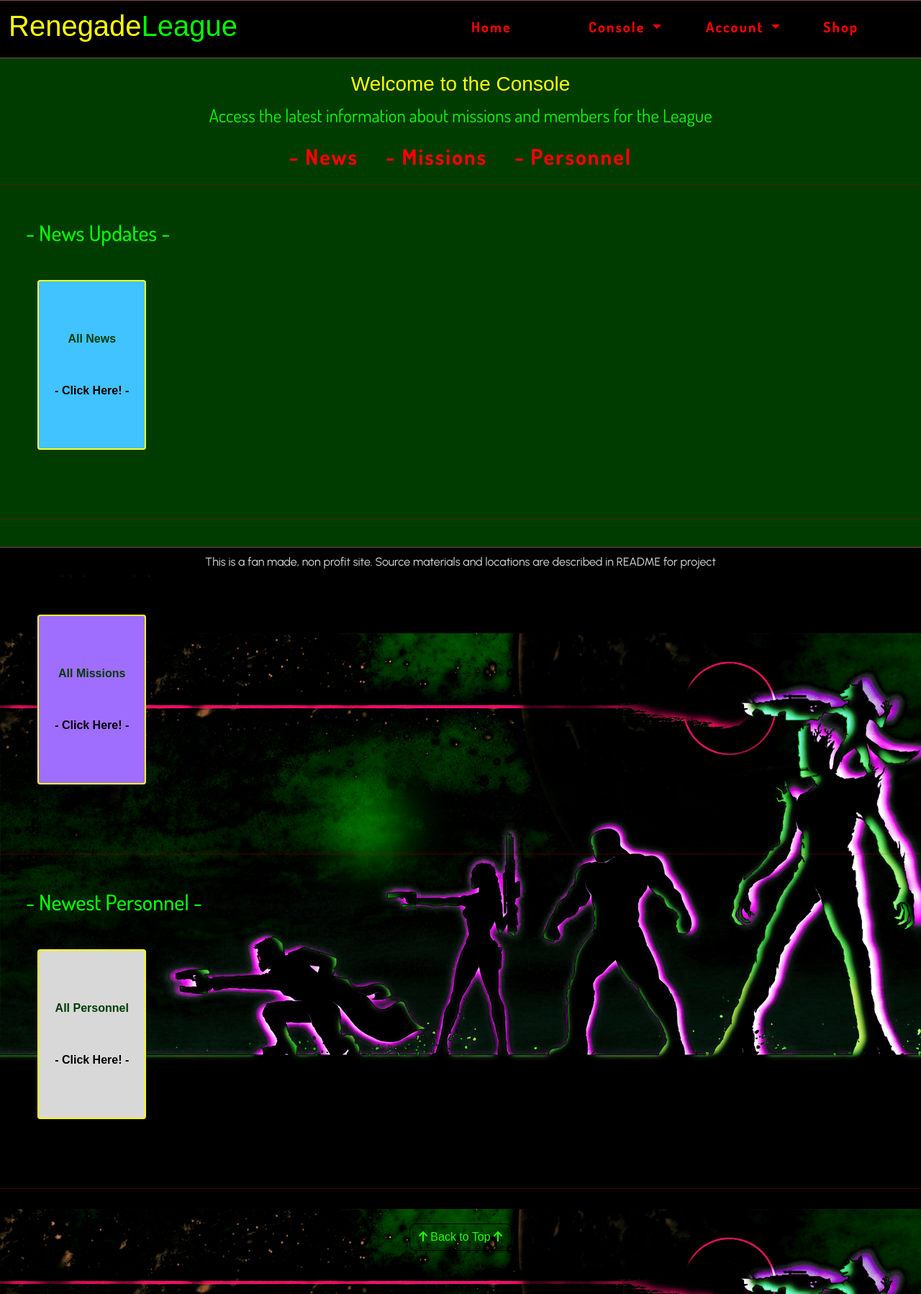
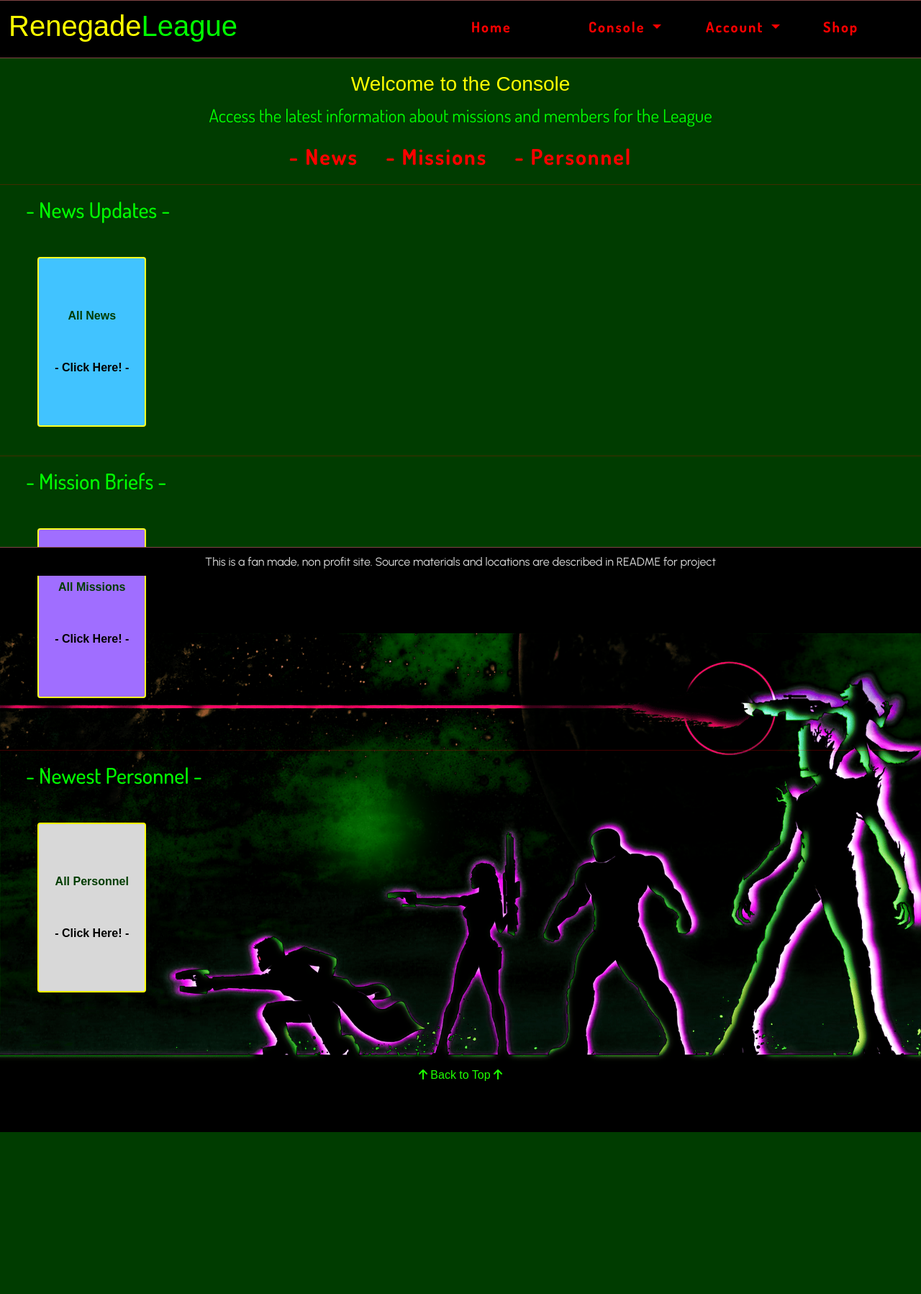
Before and after one commit to lukemunsch/fantasy-blog-shop, a Django app: page /console/ in a window 1280 px wide. Shown: the whole page at 72% size. After the commit the page ends 1573 px from the top, so only its background shows below. Run offline with Django 3.2, Linux system fonts and the light colour scheme; data that the repository does not hold is empty; some libraries are stand-ins or nearby versions; some web fonts are replaced.

Commit message:
Update content for in console nav

```diff
--- a/console/templates/console/console.html
+++ b/console/templates/console/console.html
@@ -43,14 +43,14 @@
     </ul>
   </div>
 </div>
-<hr class="menus mb-5" />
+<hr class="menus mb-3" />
 <!-- The content entries section -->
 <!-- content for news updates -->
 <div class="container-fluid">
-  <div class="row mb-5">
+  <div class="row mb-3">
     <h3 class="content-titles league mb-5 mx-4">- News Updates -</h3>
     {% for n in news %}
-    <div class="col-6 col-sm-4 col-lg-3 col-xl-2 mb-5">
+    <div class="col-6 col-sm-4 col-lg-3 col-xl-2 mb-2">
       <div class="card news-card">
         <div class="row">
           <div class="col">
@@ -115,13 +115,13 @@
       </div>
     </div>
     {% endfor %}
-    <div class="col-6 col-sm-4 col-lg-3 col-xl-2 mb-5">
+    <div class="col-6 col-sm-4 col-lg-3 col-xl-2 mb-3">
       <a href="{% url 'news' %}" class="link-to-content">
         <div class="card news-card more-content-card">
           <div class="row">
             <div class="col">
               <p class="darkleague my-5"><strong>All News</strong></p>
-              <p class="void my-5" id="missions">- Click Here! -</p>
+              <p class="void my-5">- Click Here! -</p>
             </div>
           </div>
         </div>
@@ -129,13 +129,13 @@
     </div>
   </div>
 </div>
-<hr class="menus my-5" />
+<hr class="menus mt-4 mb-3" id="missions" />
 <!-- content for Missions -->
 <div class="container-fluid">
-  <div class="row mb-5">
+  <div class="row mb-3">
     <h3 class="content-titles league mb-5 mx-4">- Mission Briefs -</h3>
     {% for m in mission %}
-    <div class="col-6 col-sm-4 col-lg-3 col-xl-2 mb-5">
+    <div class="col-6 col-sm-4 col-lg-3 col-xl-2 mb-3">
       <div class="card mission-card">
         <div class="row">
           <div class="col">
@@ -203,10 +203,10 @@
     </div>
   </div>
 </div>
-<hr class="menus my-5" />
+<hr class="menus mt-4 mb-3"  id="personnel"/>
 <!-- content for Personnel changes -->
 <div class="container-fluid mb-5">
-  <div class="row mb-5">
+  <div class="row mb-3">
     <h3 class="content-titles league mb-5 mx-4">- Newest Personnel -</h3>
     {% for c in crew %}
     <div class="col-6 col-sm-4 col-lg-3 col-xl-2 mb-5">
@@ -275,7 +275,6 @@
   </div>
 </div>
 
-<hr class="menus my-5" />
 <div class="container">
   <div class="row">
     <div class="col-12 text-center btt-btn">
--- a/static/css/base.css
+++ b/static/css/base.css
@@ -35,7 +35,6 @@
 
 .menus:hover {
     color: red;
-    cursor: pointer;
 }
 
 .content-titles {
```
